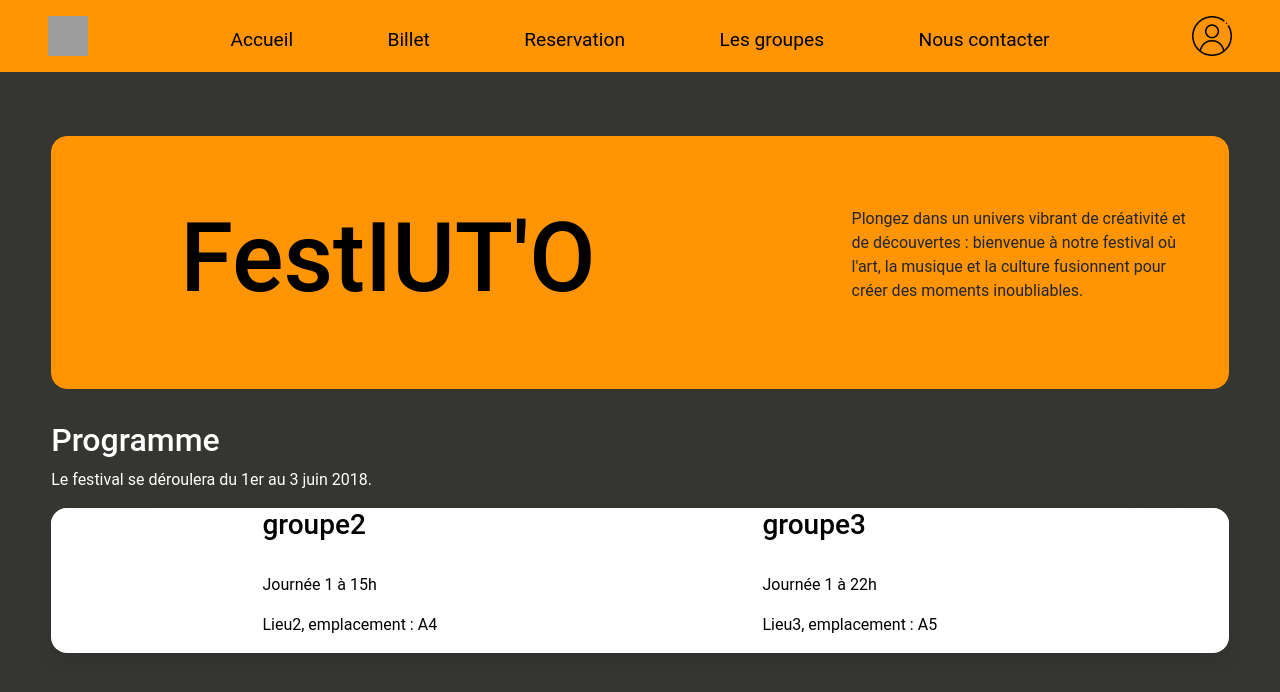
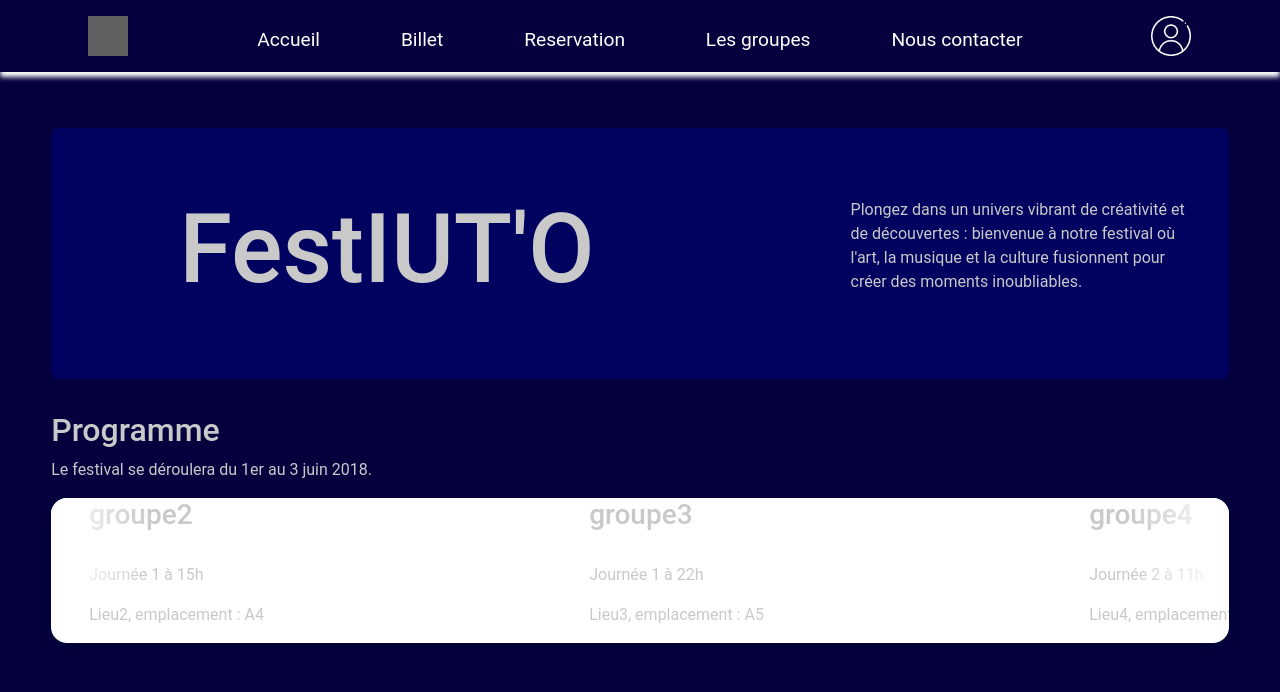
Before and after one commit to ThomasRABILLON/FestIUTO, a Flask app: page / in a window 1280 px wide. Shown: the top 692 px of the page. Run offline with Flask 3, Linux system fonts and the light colour scheme; data comes from the database, SQL or seed files in the repository; some libraries are stand-ins or nearby versions; grey boxes are pictures that could not be loaded.

Commit message:
Refonte CSS

```diff
--- a/App/static/css/navBar.css
+++ b/App/static/css/navBar.css
@@ -1,13 +1,14 @@
 nav {
-    background-color: #FF9505;
+    background-color: #05003d;
+    color: #c9c9c9;
     overflow: hidden;
+    position: fixed;
     top: 0;
     width: 100%;
     z-index: 1;
-    display: flex;
     padding-top: 1em;
     padding-bottom: 1em;
-    margin-bottom: 4em;
+    box-shadow: 0px 5px 5px white/*#008cff*/;
 }
 
 nav ul {
@@ -15,18 +16,17 @@
     margin: 0;
     padding: 0;
     overflow: hidden;
-    background-color: #FF9505;
     display: flex;
     flex-basis: 100vw;
 }
 
 nav li {
-    margin-right: auto;
+    margin: auto;
 }
 
 nav li a {
     display: block;
-    color: black;
+    color: white;
     text-align: center;
     text-decoration: none;
     padding-top: 0.5em;
@@ -42,6 +42,8 @@
     margin-right: 3em;
     height: 2.5em;
     width: 2.5em;
+    filter: invert(1);
+    cursor: pointer;
 }
 
 
--- a/App/static/css/style.css
+++ b/App/static/css/style.css
@@ -1,22 +1,25 @@
+* {
+	color: #c9c9c9
+}
+
 body {
-    background-color: #353531;
+    background-color: #05003d;
     font-family: 'Roboto', sans-serif;
     margin: 0;
+	margin-top: 16vh;
     padding: 0;
 }
 
 main {
-    background-color: #FF9505;
-    border: 1px solid #FF9505;
-    border-radius: 16px;
-    box-shadow: 0 1px 1px rgba(0, 0, 0, 0.05);
+    background-color: #00025f;
+    border: 1px solid 00025f;
+    border-radius: 8px;
     margin: 0 4vw;
     padding: 4em 2em 4em 8em;
     display: flex;
 }
 
 h1 {
-    color: #000;
     font-size: 6em;
 }
 
@@ -30,7 +33,6 @@
 
 .programme {
     margin: 4vh 4vw 0 4vw;
-    color: white;
 }
 
 .caroussel {
@@ -83,7 +85,7 @@
 	}
 
 	.slide-track {
-		animation: scroll 40s linear infinite;
+		animation: scroll 25s linear infinite;
 		display: flex;
 		width: calc(250px * 14);
 	}
--- a/App/templates/base.html
+++ b/App/templates/base.html
@@ -22,7 +22,7 @@
         <li><a href="{{ url_for('reservation') }}">Reservation</a></li>
         <li><a href="{{ url_for('groupes') }}">Les groupes</a></li>
         <li><a href="#">Nous contacter</a></li>
-      </ul>
+        <li>
           <div class="dropdown">
             <img src="{{ url_for('static', filename='images/utilisateur.png') }}" alt="utilisateur">
             <div class="dropdown-content">
@@ -32,6 +32,8 @@
               <a href="{{ url_for('logout') }}">Déconnexion</a>
             </div>
           </div>
+        </li>
+      </ul>
     </nav>
 
     {% block main %} {% endblock %}
```
Lines whose indentation alone changed are shown as unchanged.
